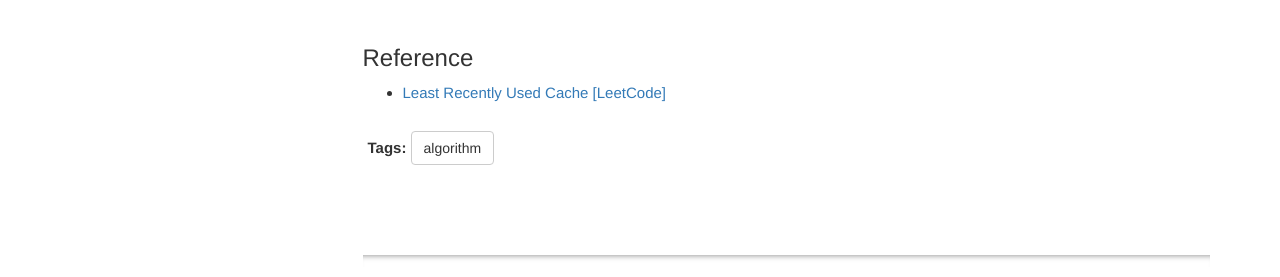
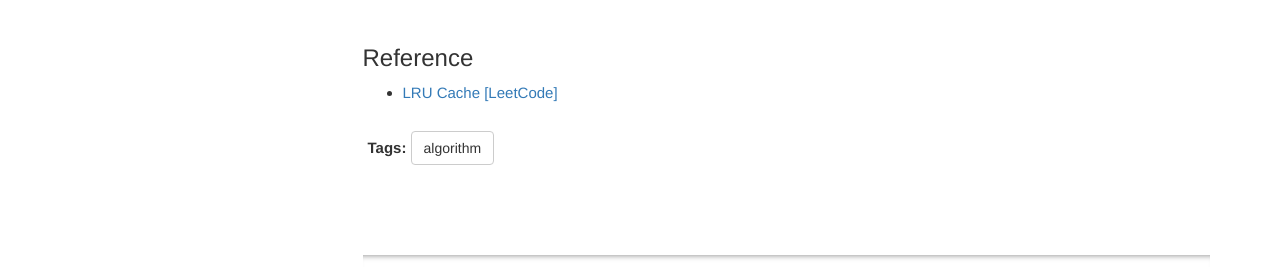
Before and after one commit to HungryOrc/hungryorc.github.io, a Jekyll site: the page built from pages/algorithm/algorithm_least_recently_used_cache_lru.md, in a window 1280 px wide and 900 px high, scrolled down 4754 px. Shown: the part 497-774 px from the top of the window. Built offline with Jekyll 4.4.1, drawn with Linux system fonts in a browser that asks for light colours; nearby versions of some CDN libraries; comment, search, counter and statistics services are not loaded.

Commit message:
Update algorithm_least_recently_used_cache_lru.md

````diff
--- a/pages/algorithm/algorithm_least_recently_used_cache_lru.md
+++ b/pages/algorithm/algorithm_least_recently_used_cache_lru.md
@@ -264,6 +264,6 @@ public class Solution<K, V> {
 ```
 
 ## Reference
-* [Least Recently Used Cache [LeetCode]]()
+* [LRU Cache [LeetCode]](https://leetcode.com/problems/lru-cache/description/)
 
 {% include links.html %}
````
